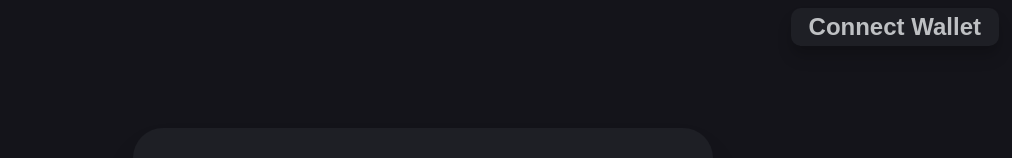
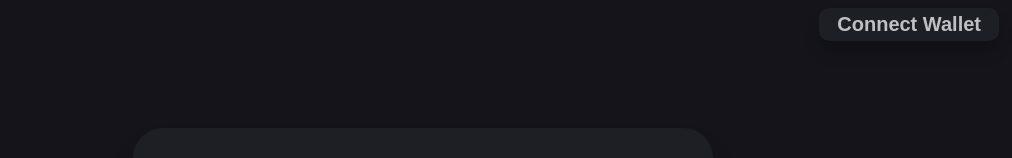
Before and after one commit to 0xgregthedev/wrap-eth-app, a React (Create React App) app: page / in a window 1280 px wide. Shown: the top 158 px of the page, without its empty margins (217-1229 px from the left). Built offline with nearby package versions, Linux system fonts and the light colour scheme.

Commit message:
Reduced font-size on nav items

```diff
--- a/src/Components/AppUI/ConnectWalletBtn.css
+++ b/src/Components/AppUI/ConnectWalletBtn.css
@@ -1,7 +1,7 @@
 .wallet-btn  {
     width: fit-content;
     color: #bec0c3;
-    font-size: 1.5em;
+    font-size: 1.25em;
     font-weight: bold;
     background:  #1e1f25;
     border: none;
--- a/src/Components/AppUI/NetworkIndicator.css
+++ b/src/Components/AppUI/NetworkIndicator.css
@@ -1,13 +1,13 @@
 .network-indicator  {
     width: fit-content;
     color: #bec0c3;
-    font-size: 1.5em;
+    font-size: 1.25em;
     font-weight: bold;
     background:  #1e1f25;
     border: none;
     float: right;
     margin-top: 7.5px;
-    margin-right: 2%;
+    margin-right: 1.5%;
     padding: 5px 18px;
     pointer-events: none;
     box-shadow:  rgb(0 0 0 / 10%) 0px 8px 12px, rgb(0 0 0 / 10%) 0px 12px 16px;
```
